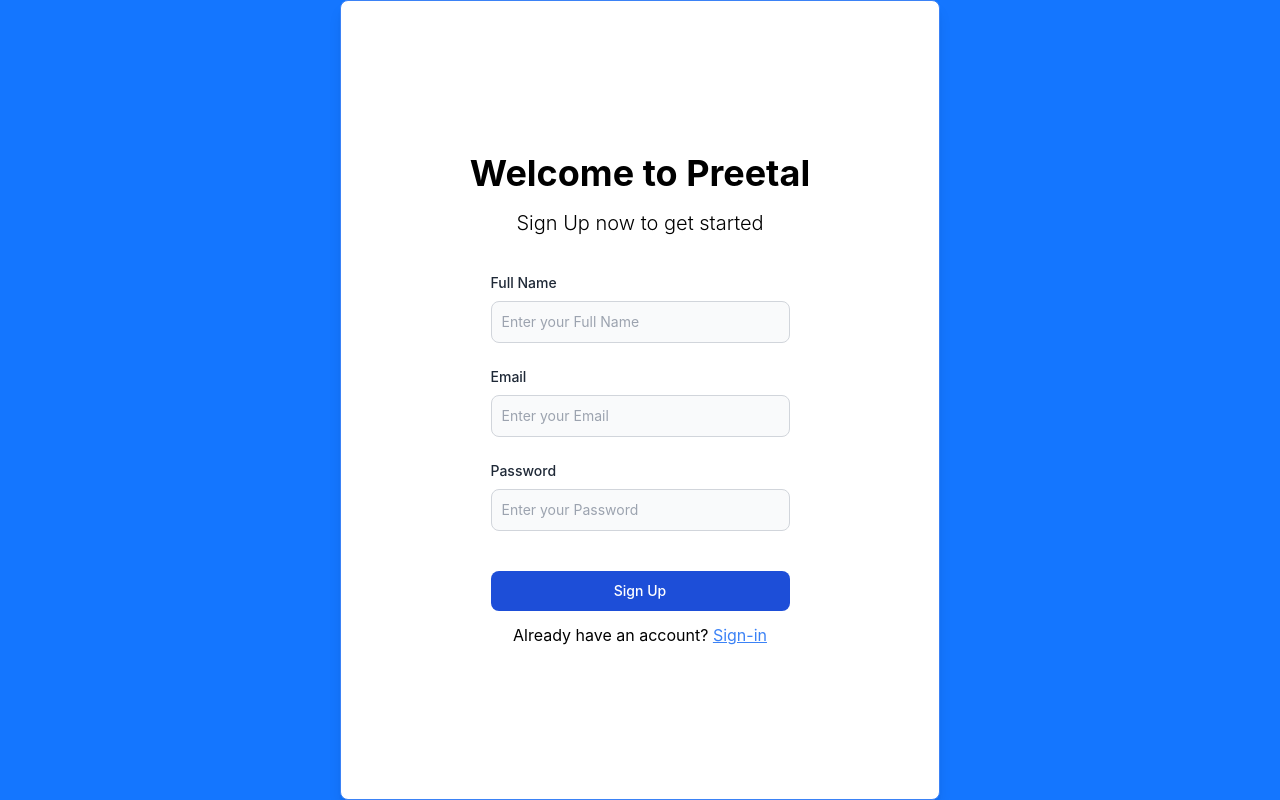
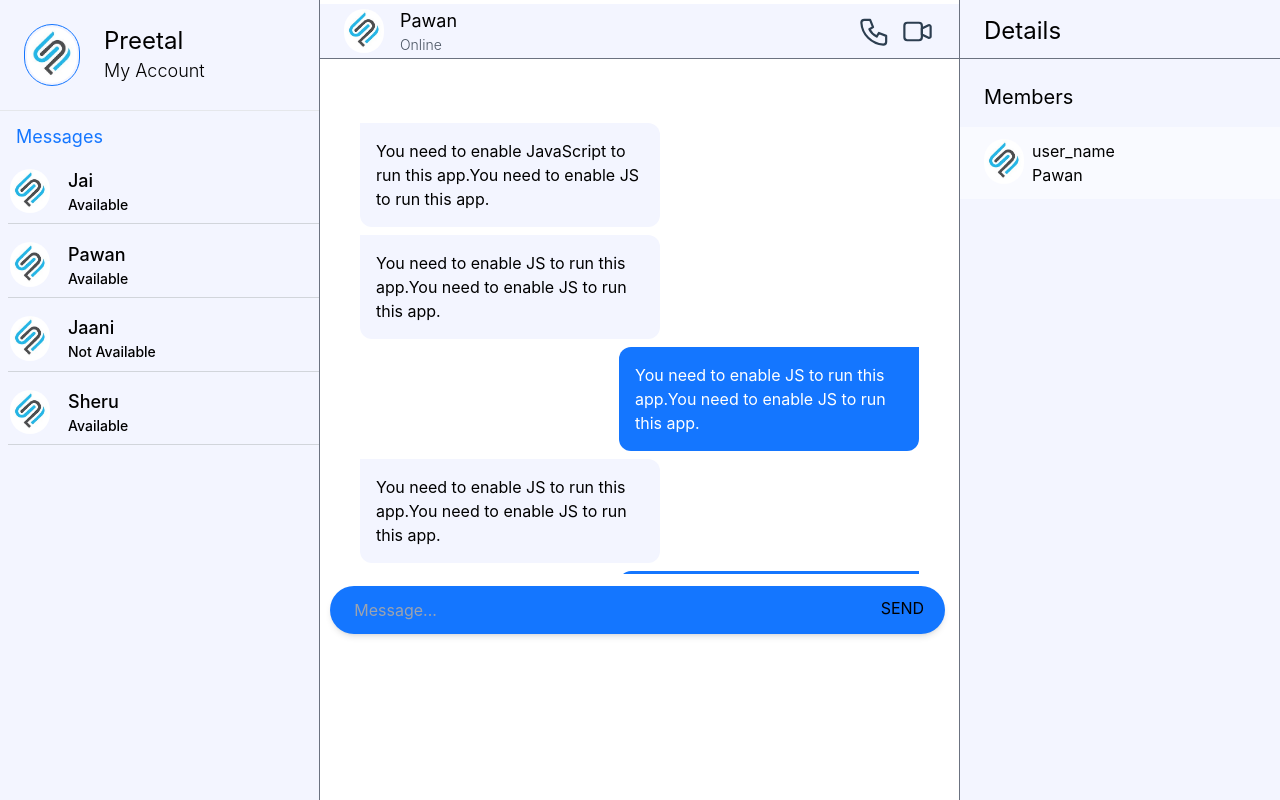
Before and after one commit to Pawan-Ratwana/chat-app-using-MERN, a React (Create React App) app in the folder client/: page / in a window 1280 px wide. Built offline with nearby package versions, Linux system fonts and the light colour scheme.

Commit message:
create client dashboard

```diff
--- a/client/package.json
+++ b/client/package.json
@@ -3,11 +3,13 @@
   "version": "0.1.0",
   "private": true,
   "dependencies": {
+    "@tabler/icons-react": "^2.47.0",
     "@testing-library/jest-dom": "^5.17.0",
     "@testing-library/react": "^13.4.0",
     "@testing-library/user-event": "^13.5.0",
     "react": "^18.2.0",
     "react-dom": "^18.2.0",
+    "react-router-dom": "^6.22.2",
     "react-scripts": "5.0.1",
     "web-vitals": "^2.1.4"
   },
--- a/client/src/App.js
+++ b/client/src/App.js
@@ -1,11 +1,13 @@
 
 import './App.css';
+import Dashboard from './modules/Dashboard';
 import Form from './modules/Form';
 
 function App() {
   return (
-    <div className="bg-primary h-screen flex justify-center items-center">
-      <Form />
+    <div className="bg-[#9be1e6] h-screen flex justify-center items-center">
+      {/* <Form /> */}
+      <Dashboard />
     </div>
   );
 }
--- /dev/null
+++ b/client/src/modules/Dashboard/index.js
@@ -0,0 +1,138 @@
+import profileImg from '../../assets/title_logo.png'
+
+const Dashboard = () => {
+
+    const contacts = [
+        {
+            name: "Jai",
+            status: "Available",
+            img: profileImg
+        },
+        {
+            name: "Pawan",
+            status: "Available",
+            img: profileImg
+        },
+        {
+            name: "Jaani",
+            status: "Not Available",
+            img: profileImg
+        },
+        {
+            name: "Sheru",
+            status: "Available",
+            img: profileImg
+        }
+    ]
+
+    return (<div className="w-screen flex">
+        <div className="w-[25%]  h-screen bg-secondary border-r border-r-gray-500 border-1">
+            <div className='flex mx-6 items-center my-6 '>
+                <div className='border border-primary p-[2px] rounded-full cursor-pointer'> <img src={profileImg} alt='User Profile' width={50} height={50} className='rounded-full ' />
+                </div>
+                <div className='ml-6'>
+                    <h3 className='text-2xl cursor-pointer'>Preetal</h3>
+                    <p className='text-lg font-light'>My Account</p>
+                </div>
+            </div>
+            <hr />
+            <div>
+                <div className='text-primary text-lg ml-4 mt-3'>Messages</div>
+                <div>
+                    {
+                        contacts.map(({ name, status, img }) => {
+                            return (
+                                <div className='flex  items-center my-2 ml-2 py-2 border-b border-b-gray-300'>
+                                    <div className='flex items-center cursor-pointer'>
+                                        <div className=' p-[2px] rounded-full '> <img src={img} alt='User Profile' width={40} height={40} className='rounded-full ' />
+                                        </div>
+                                        <div>
+                                            <h3 className='ml-4 font-[500] text-lg'>{name}</h3>
+                                            <p className='ml-4 font-[450] text-sm text-gray-6000'>{status}</p>
+                                        </div>
+
+
+
+                                    </div>
+
+
+                                </div>
+
+                            )
+                        })
+                    }
+                </div>
+            </div>
+        </div>
+
+
+        <div className="w-[50%]  bg-white h-screen  border-r border-r-gray-500 border-1">
+            <div>
+                <div className='w-full  h-[55px] bg-secondary flex mt-1 p-6 items-center border-b border-b-gray-500 border-1'>
+                    <div className='cursor-pointer'><img src={profileImg} alt='Profile-pic' width={40} height={40} className='rounded-full' /></div>
+                    <div className='ml-4 mr-auto'>
+                        <h3 className='text-lg cursor-pointer'>Pawan</h3>
+                        <p className='text-sm font-light text-gray-600'>Online</p>
+                    </div>
+                    <div className='mr-2 cursor-pointer'>
+                        <svg xmlns="http://www.w3.org/2000/svg" className="icon icon-tabler icon-tabler-phone" width="35" height="35" viewBox="0 0 24 24" strokeWidth="1.5" stroke="#2c3e50" fill="none" strokeLinecap="round" strokeLinejoin="round">
+                            <path stroke="none" d="M0 0h24v24H0z" fill="none" />
+                            <path d="M5 4h4l2 5l-2.5 1.5a11 11 0 0 0 5 5l1.5 -2.5l5 2v4a2 2 0 0 1 -2 2a16 16 0 0 1 -15 -15a2 2 0 0 1 2 -2" />
+                        </svg>
+                    </div>
+                    <div className='cursor-pointer'>
+                        <svg xmlns="http://www.w3.org/2000/svg" class="icon icon-tabler icon-tabler-video" width="35" height="35" viewBox="0 0 24 24" stroke-width="1.5" stroke="#2c3e50" fill="none" stroke-linecap="round" stroke-linejoin="round">
+                            <path stroke="none" d="M0 0h24v24H0z" fill="none" />
+                            <path d="M15 10l4.553 -2.276a1 1 0 0 1 1.447 .894v6.764a1 1 0 0 1 -1.447 .894l-4.553 -2.276v-4z" />
+                            <path d="M3 6m0 2a2 2 0 0 1 2 -2h8a2 2 0 0 1 2 2v8a2 2 0 0 1 -2 2h-8a2 2 0 0 1 -2 -2z" />
+                        </svg>
+                    </div>
+                </div>
+                <div className='h-[75%]  w-full  overflow-y-scroll'>
+                    <div className='h-[515px]  px-10 py-14'>
+                        <div className=' w-[300px] bg-secondary p-2 rounded-b-xl rounded-tr-xl my-2 p-4'>You need to enable JavaScript to run this app.You need to enable JS to run this app.</div>
+                        <div className=' w-[300px] bg-secondary rounded-b-xl rounded-tr-xl my-2 p-4'>You need to enable JS to run this app.You need to enable JS to run this app.</div>
+                        <div className=' w-[300px] bg-primary rounded-b-xl rounded-tl-xl ml-auto mt-1 p-4 text-white'>You need to enable JS to run this app.You need to enable JS to run this app.</div>
+                        <div className=' w-[300px] bg-secondary rounded-b-xl rounded-tr-xl my-2 p-4'>You need to enable JS to run this app.You need to enable JS to run this app.</div>
+                        <div className=' w-[300px] bg-primary rounded-b-xl rounded-tl-xl ml-auto mt-1 p-4 text-white'>You need to enable JS to run this app.You need to enable JS to run this app.</div>
+                        <div className=' w-[300px] bg-secondary rounded-b-xl rounded-tr-xl my-2 p-4'>You need to enable JS to run this app.You need to enable JS to run this app.</div>
+                        <div className=' w-[300px] bg-primary rounded-b-xl rounded-tl-xl ml-auto mt-1 p-4 text-white'>You need to enable JS to run this app.You need to enable JS to run this app.</div>
+                        <div className=' w-[300px] bg-secondary rounded-b-xl rounded-tr-xl my-2 p-4'>You need to enable JS to run this app.You need to enable JS to run this app.</div>
+                        <div className=' w-[300px] bg-primary rounded-b-xl rounded-tl-xl ml-auto mt-1 p-4 text-white'>You need to enable JS to run this app.You need to enable JS to run this app.</div>
+                        <div className=' w-[300px] bg-secondary rounded-b-xl rounded-tr-xl my-2 p-4'>You need to enable JS to run this app.You need to enable JS to run this app.</div>
+
+
+                    </div>
+                    <div className="h-[68px] fixed w-[48%]  flex items-center justify-center">
+                        <input type="text" placeholder="Message..." className='p-5 pl-6 mt-2 bg-primary shadow-md rounded-full w-[100%] h-[48px] mb-1 focus:ring-0 focus:border-0 outline-none' />
+                        <div className='ml-[-4rem] flex items-center cursor-pointer'>SEND</div>
+                    </div>
+                </div>
+            </div>
+        </div>
+        <div className="w-[25%] bg-secondary h-screen ">
+            <div>
+                <div className='w-full  h-[55px] bg-secondary flex mt-1  p-6 items-center border-b border-b-gray-500 border-1'>
+                    <h2 className='text-2xl flex items-center text-Gray-600'>Details</h2>
+                </div >
+                <div className=' '>
+                    <h3 className='text-xl mb-4 m-6'>Members</h3>
+                    <div >
+                        <div className='flex bg-light '>
+                            <div className='ml-6 my-3 flex '>
+                                <div className='cursor-pointer '><img src={profileImg} alt='User-profile' width={40} height={40} className='rounded-full' /></div>
+                                <div className='ml-2'>
+                                    <h3>user_name</h3>
+                                    <p>Pawan</p>
+                                </div>
+                            </div>
+                        </div>
+                    </div>
+                </div>
+
+            </div>
+        </div>
+    </div>);
+}
+
+export default Dashboard;
--- a/client/tailwind.config.js
+++ b/client/tailwind.config.js
@@ -8,7 +8,7 @@ module.exports = {
       colors: {
         'primary': "#1476ff",
         'secondary': '#f3f5ff',
-        'light': "f9faff"
+        'light': "#f9faff"
       },
     },
   },
```
Also changed, not shown: client/src/assets/title_logo.png (renamed from client/img/title_logo.png), 1 other file (tests, documents, lock files or other folders).
